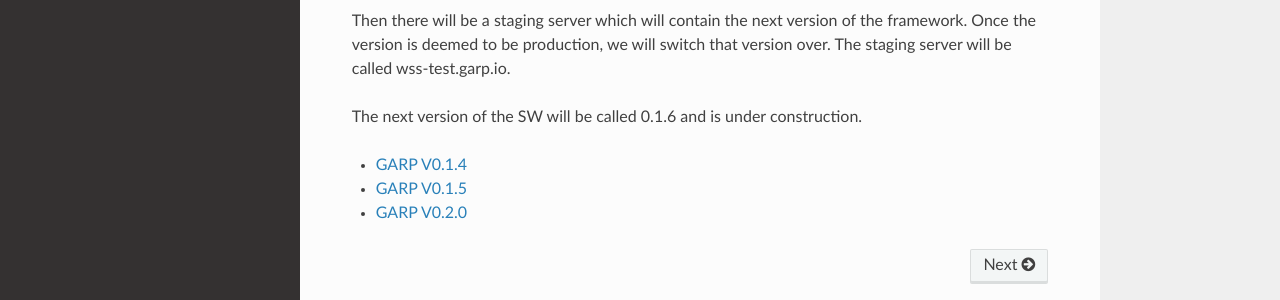
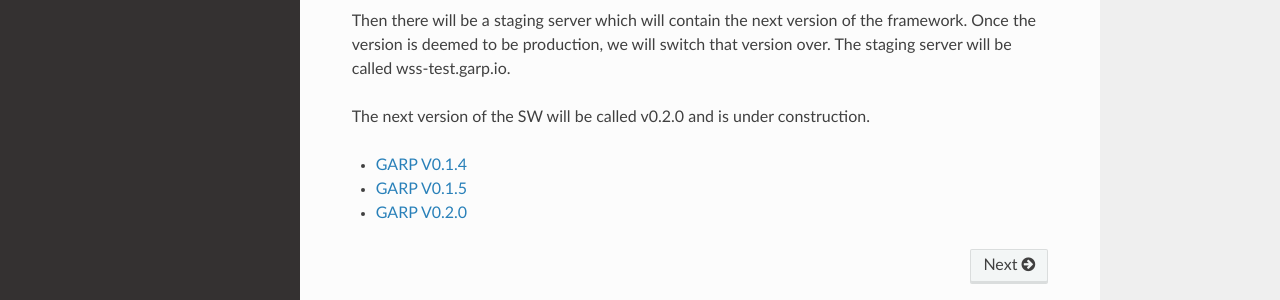
Before and after one commit to garpofficial/garp.readthedocs.io, an MkDocs documentation site: the page built from docs/index.md, in a window 1280 px wide and 900 px high, scrolled down 562 px. Shown: the part 522-822 px from the top of the window. Built offline with MkDocs 1.6.1, drawn with Linux system fonts in a browser that asks for light colours; nearby versions of some CDN libraries.

Commit message:
Update for v0.2

```diff
--- a/docs/index.md
+++ b/docs/index.md
@@ -42,7 +42,7 @@ Then there will be a staging server which will contain the next version of the
 framework. Once the version is deemed to be production, we will switch that version
 over. The staging server will be called wss-test.garp.io.
 
-The next version of the SW will be called 0.1.6 and is under construction.
+The next version of the SW will be called v0.2.0 and is under construction.
 
 * [GARP V0.1.4](/en/latest/api/garp_v014/)
 * [GARP V0.1.5](/en/latest/api/garp_v015/)
```
Also changed, not shown: docs/garp.md (deleted, +0 -10 lines).
